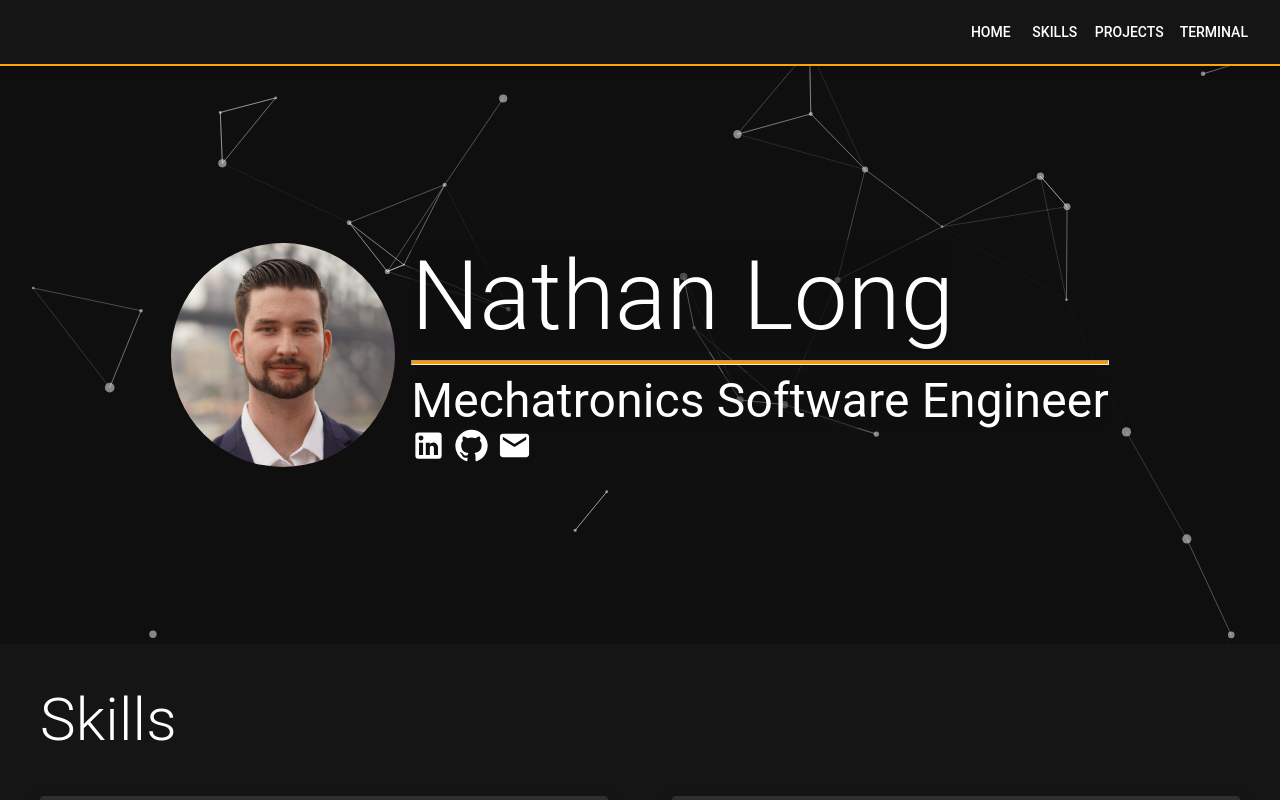
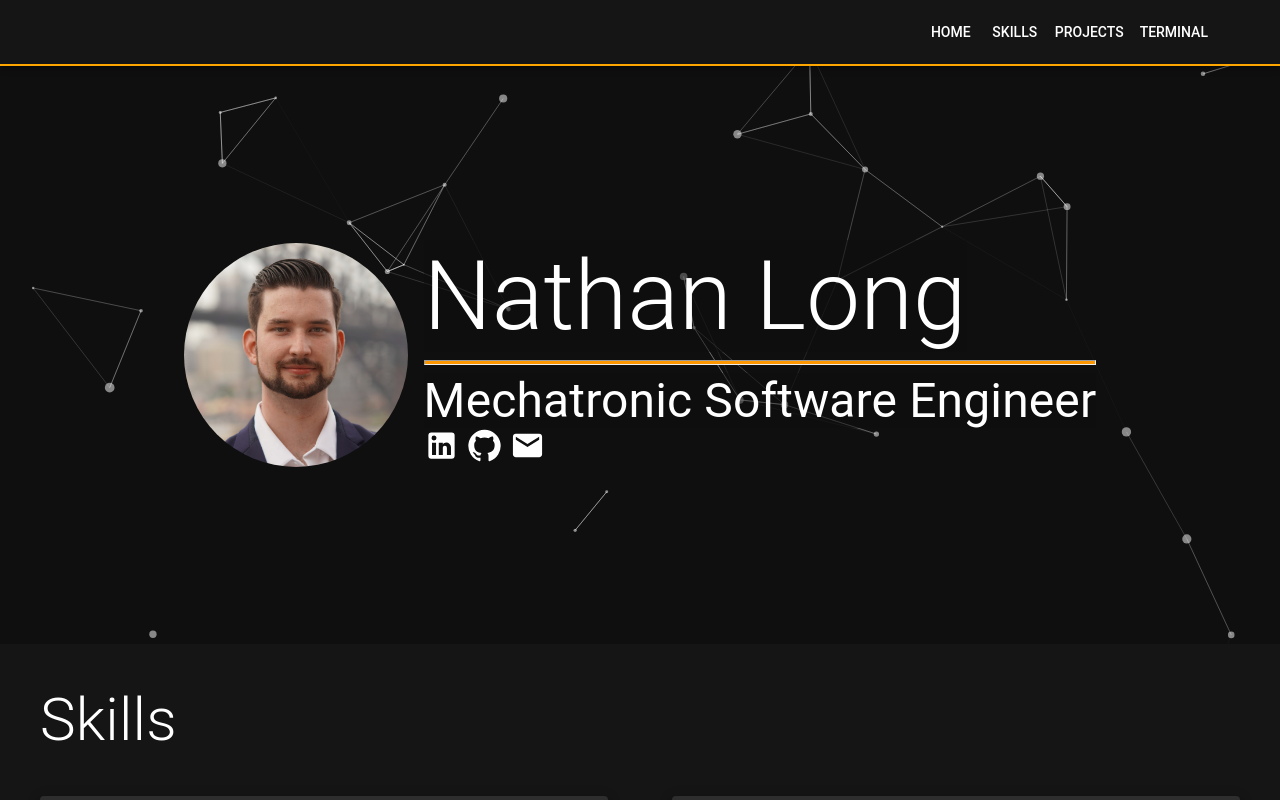
Before and after one commit to nathancalong/nathancalong.github.io, a React (Vite) app: page / in a window 1280 px wide. Shown: the top 800 px of the page. Built offline with nearby package versions, Linux system fonts and the light colour scheme.

Commit message:
Fix some formatting from XL to LG change

```diff
--- a/src/views/Footer.tsx
+++ b/src/views/Footer.tsx
@@ -4,6 +4,7 @@
 export default function Footer() {
   return (
     <Section name="footer">
+      <Box display="flex" flexDirection="column" alignItems="center">
         <Box display="flex" flexDirection="column" alignItems="center">
           <Typography color="white">
             A website designed & built by Nathan Long
@@ -20,6 +21,7 @@
             </a>
           </Typography>
         </Box>
+      </Box>
     </Section>
   );
 }
--- a/src/views/Home.tsx
+++ b/src/views/Home.tsx
@@ -61,7 +61,7 @@
             variant="h3"
             bgcolor={alpha(theme.palette.background.default, 0.5)}
           >
-            Mechatronics Software Engineer
+            Mechatronic Software Engineer
           </Typography>
           <Grid2>
             <a
--- a/src/views/Navigation.tsx
+++ b/src/views/Navigation.tsx
@@ -4,7 +4,6 @@
   Button,
   Container,
   Toolbar,
-  Typography,
   useTheme,
 } from "@mui/material";
 
@@ -32,7 +31,7 @@
       position="sticky"
       sx={{ background: theme.palette.background.secondary }}
     >
-      <Container maxWidth="xl">
+      <Container maxWidth="lg">
         <Toolbar disableGutters>
           <Box flexGrow={1} display="flex" justifyContent="flex-end">
             {navBarItems.map((item) => (
```
Lines whose indentation alone changed are shown as unchanged.
